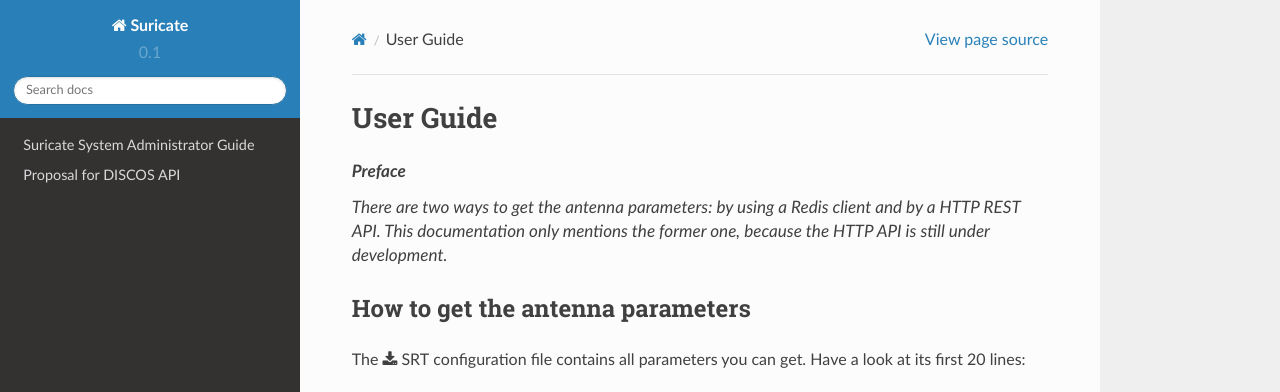
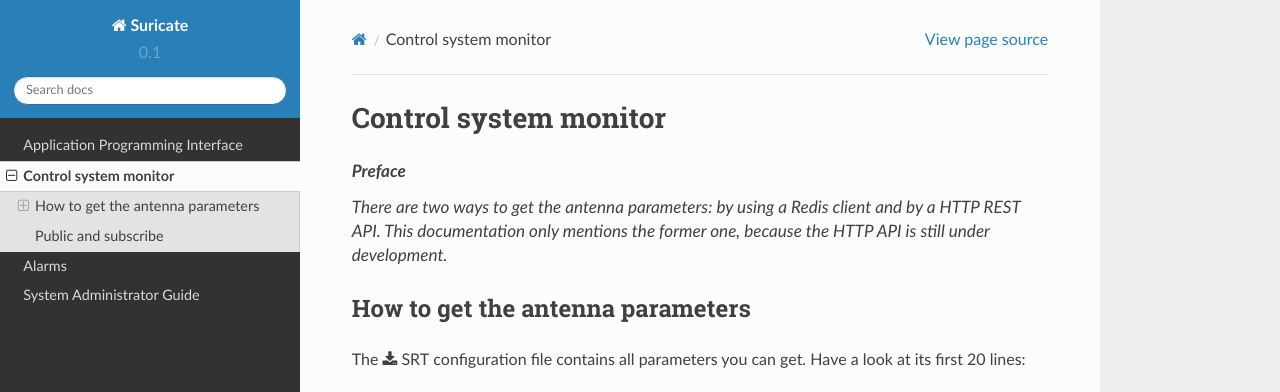
Before and after one commit to discos/suricate, a Sphinx documentation site: the page built from docs/monitor.rst, in a window 1280 px wide and 900 px high, cut to the strip 0-392 px from the top of the window. Built offline with Sphinx 7.4.7 and the Read the Docs theme 2.0.0, drawn with Linux system fonts in a browser that asks for light colours; pages that are not in the unit, such as notebooks, are missing from menus.

Commit message:
Doc scheleton

```diff
--- a/docs/adminguide.rst
+++ b/docs/adminguide.rst
@@ -1,8 +1,8 @@
 .. _admin-guide:
 
-***********************************
-Suricate System Administrator Guide
-***********************************
+**************************
+System Administrator Guide
+**************************
 
 .. topic:: Preface
 
--- a/docs/monitor.rst
+++ b/docs/monitor.rst
@@ -1,8 +1,8 @@
-.. _user-guide:
+.. _monitor:
 
-**********
-User Guide
-**********
+**********************
+Control system monitor
+**********************
 
 .. topic:: Preface
 
```
Also changed, not shown: docs/index.rst (+11 -6 lines).
